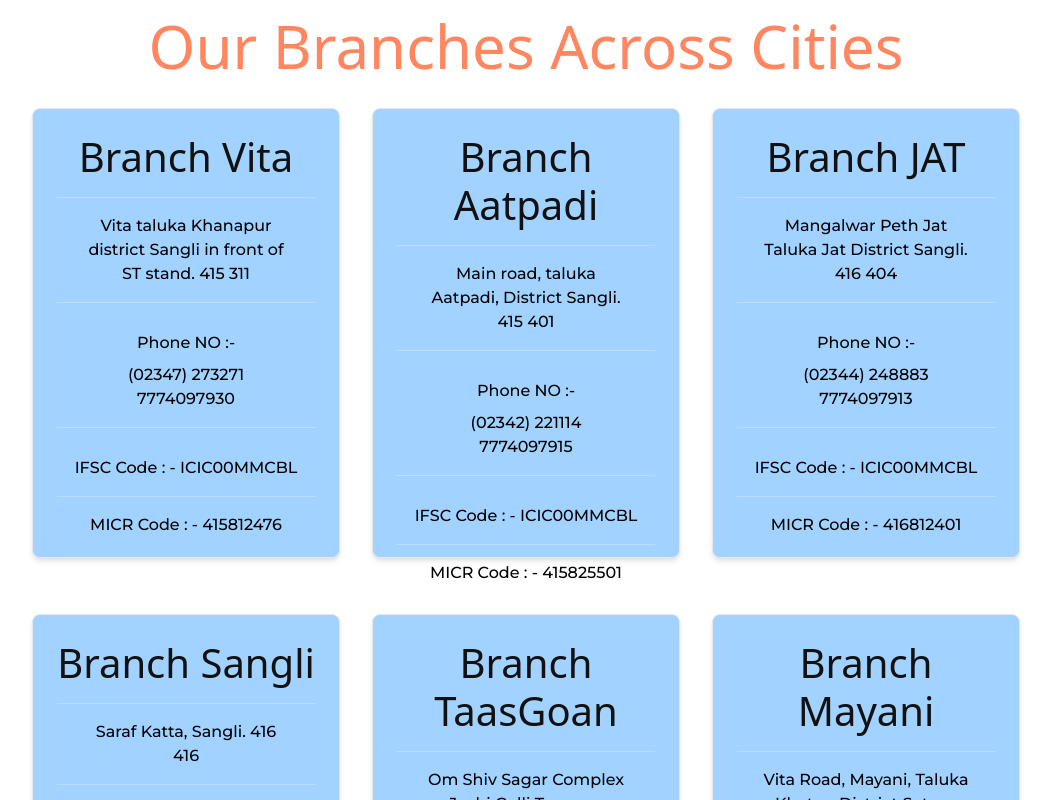
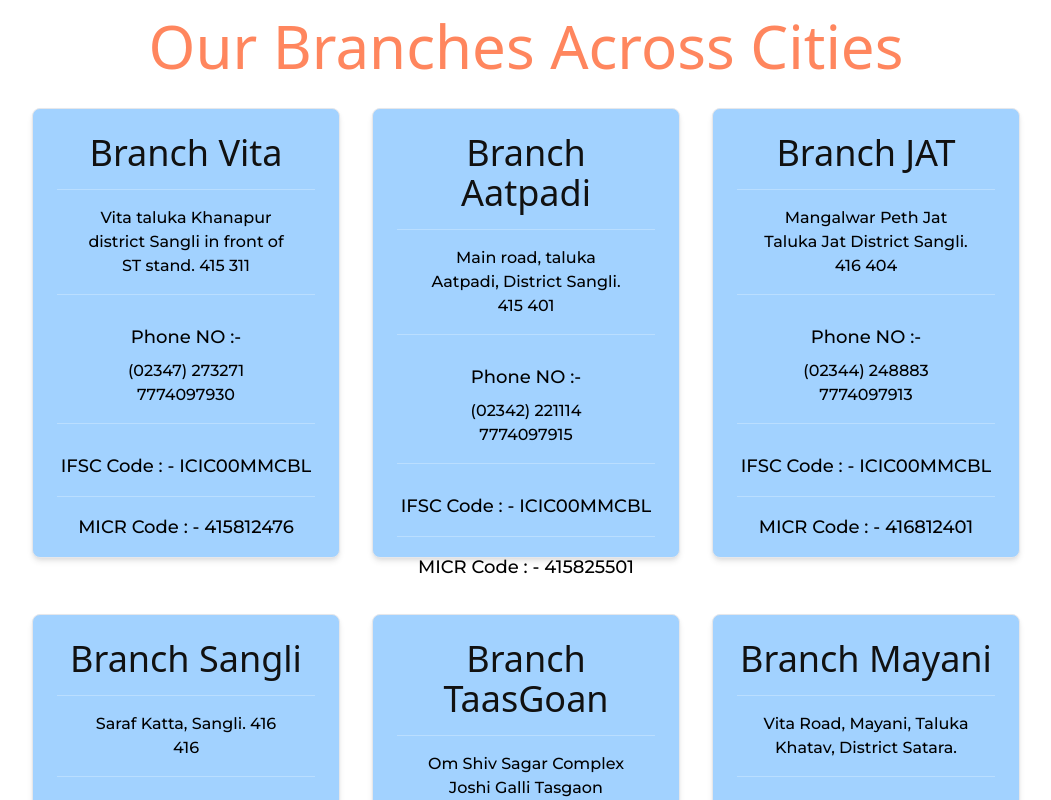
Before and after one commit to Omkaroj1242/Nidhi_Bank, a React (Create React App) app: page / in a window 1280 px wide. Shown: the part 680-1480 px from the top of the page, without its empty margins (114-1165 px from the left). Built offline with nearby package versions, Linux system fonts and the light colour scheme.

Commit message:
Update in Card

```diff
--- a/src/Components/Branch/Branch.js
+++ b/src/Components/Branch/Branch.js
@@ -97,17 +97,17 @@ const Branch = () => {
             className="card_wrapper w-full py-4 sm:w-1/2 md:w-1/2 lg:w-1/4 px-4 bg-blue-500 mt-6 border-border1  shadow-md rounded-lg"
           >
           <div>
-          <h1 className="text-blue-700 text-center">
+          <h1 className="text-blue-700 text-4xl text-center">
             {data.branchName}
           </h1>
           <hr className="text-white" />
-          <p className="text-black font-myFont text-center mx-4">
+          <p className="text-black text-base font-myFont text-center mx-4">
             {data.address}
           </p>
           <hr className="text-white" />
         </div>
-        <div class="text-center sm:py-3">
-          <p class="text-base text-black font-myFont mb-2">
+        <div class="text-center  sm:py-3">
+          <p class="text-lg text-black font-myFont mb-2">
             Phone NO :-
           </p>
           <p class="text-base text-black font-myFont font-normal">
@@ -117,9 +117,9 @@ const Branch = () => {
           <hr className="text-white" />
         </div>
         <div>
-          <p className="text-black font-myFont">IFSC Code : - {data.IFSCode}</p>
+          <p className="text-black text-lg font-myFont">IFSC Code : - {data.IFSCode}</p>
           <hr className="text-white" />
-          <p className="text-black font-myFont">MICR Code : - {data.MICRCode}</p>
+          <p className="text-black text-lg font-myFont">MICR Code : - {data.MICRCode}</p>
         </div>
           </div>
         );
```
